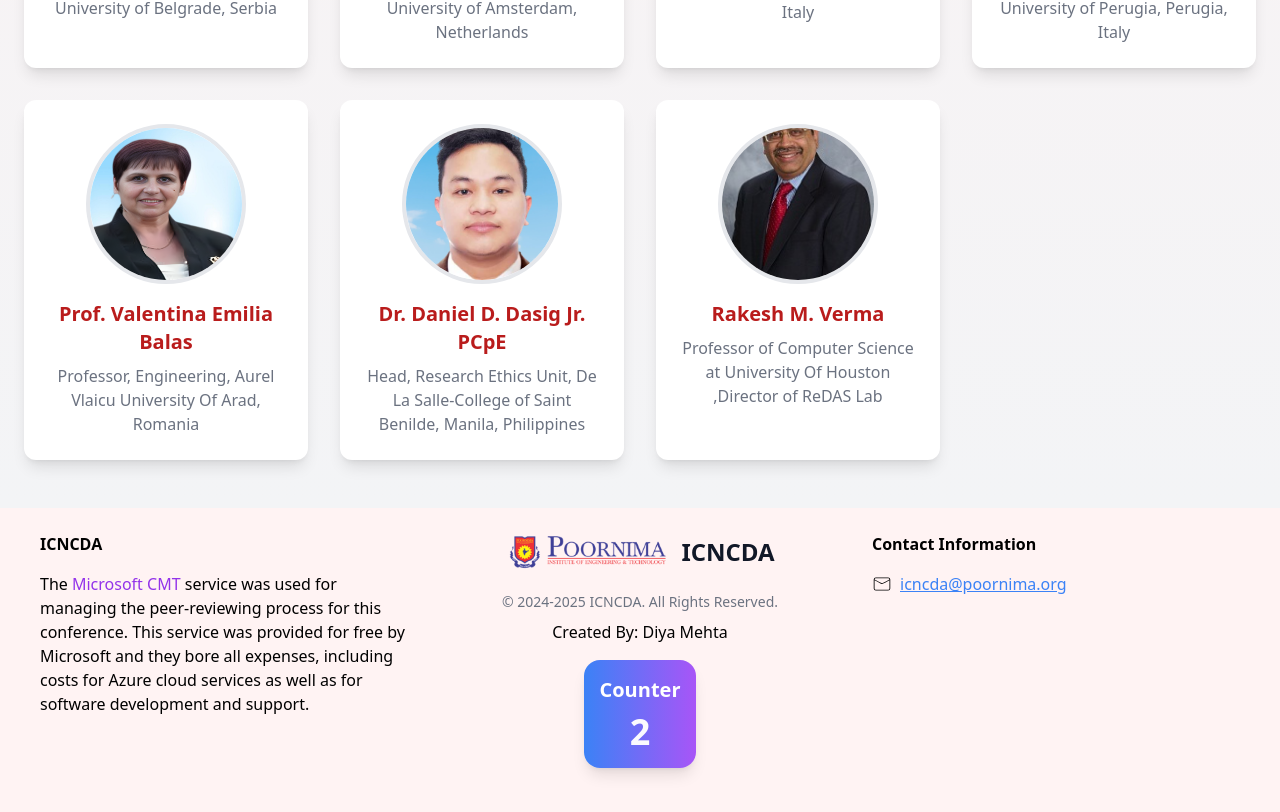
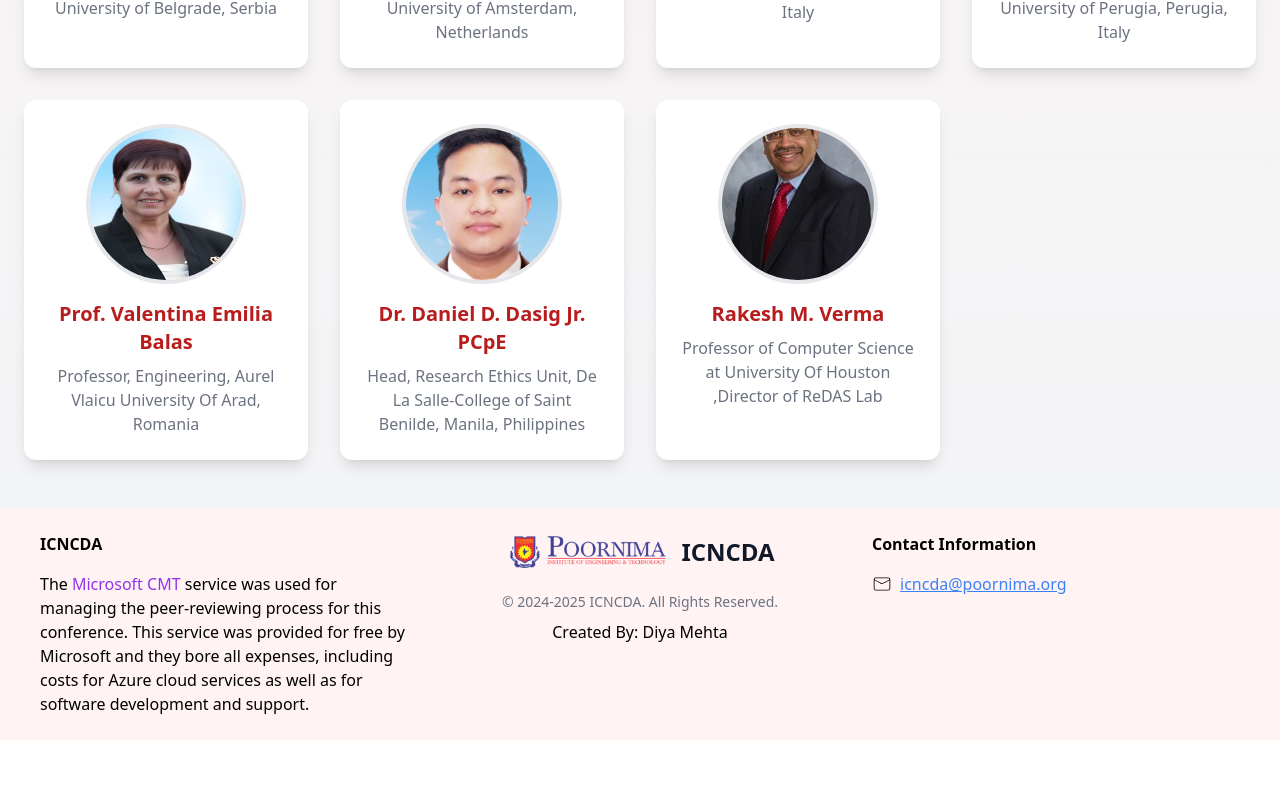
Before and after one commit to Diyamehta60/Department_conference, a React (Vite) app: page /speakers in a window 1280 px wide. Shown: the part 1308-2120 px from the top of the page. After the commit the page ends 2048 px from the top, so only its background shows below. Built offline with nearby package versions, Linux system fonts and the light colour scheme.

Commit message:
anil sir

```diff
--- a/src/components/Footer.jsx
+++ b/src/components/Footer.jsx
@@ -1,78 +1,7 @@
-// import React from "react";
-// import { CiMail } from "react-icons/ci";
-
-// function Footer() {
-//   return (
-//     <div className="text-center bg-red-100/40 p-6 flex flex-col md:flex-row justify-between items-start gap-8 w-full">
-//       {/* Left Section */}
-//       <div className="flex-1 text-left px-4">
-//         <h2 className="font-bold mb-4">ICNCDA</h2>
-//         <p>
-//           The{" "}
-//           <a href="#" className="text-purple-600 hover:underline">
-//             Microsoft CMT
-//           </a>{" "}
-//           service was used for managing the peer-reviewing process for this
-//           conference. This service was provided for free by Microsoft and they
-//           bore all expenses, including costs for Azure cloud services as well as
-//           for software development and support.
-//         </p>
-//       </div>
-
-//       {/* Center Section */}
-//       <div className="flex-1 flex flex-col items-center justify-center">
-//         <a
-//           href="#"
-//           className="flex items-center justify-center mb-5 text-2xl font-semibold text-gray-900"
-//         >
-//           <img src="/clglogo.png" className="h-12 mr-3 sm:h-10" alt="ICNCDA" />
-//           ICNCDA
-//         </a>
-//         <span className="block text-sm text-center text-gray-500">
-//           © 2024-2025 ICNCDA. All Rights Reserved.
-//         </span>
-//         <span className="mt-2">Created By: Diya Mehta</span>
-//         <ul className="flex justify-center mt-5 space-x-5">
-//           {/* Social media icons remain same */}
-//         </ul>
-
-//       </div>
-
-//       {/* Right Section */}
-//       <div className="flex-1 text-left px-4">
-//         <h2 className="font-bold mb-4">Contact Information</h2>
-//         <div>
-//             <p className="mt-2">
-//             <a
-//               href="mailto:icncda@poornima.org"
-//               className="text-blue-500 underline flex items-center gap-2"
-//             >
-//               <CiMail className="inline-block text-black text-xl" />
-//               <span>icncda@poornima.org</span>
-//             </a>
-//           </p>
-//         </div>
-//       </div>
-//     </div>
-//   );
-// }
-
-// export default Footer;
-import React, { useState, useEffect } from "react";
+import React from "react";
 import { CiMail } from "react-icons/ci";
 
 function Footer() {
-  const [count, setCount] = useState(0);
-
-  // Increase counter on page load
-  useEffect(() => {
-    const storedCount = localStorage.getItem("pageHitCount");
-    const newCount = storedCount ? parseInt(storedCount) + 1 : 1;
-
-    setCount(newCount);
-    localStorage.setItem("pageHitCount", newCount);
-  }, []);
-
   return (
     <div className="text-center bg-red-100/40 p-6 flex flex-col md:flex-row justify-between items-start gap-8 w-full">
       {/* Left Section */}
@@ -103,23 +32,17 @@ function Footer() {
           © 2024-2025 ICNCDA. All Rights Reserved.
         </span>
         <span className="mt-2">Created By: Diya Mehta</span>
-
-        {/* Styled Counter */}
-        <div className="mt-4 p-4 bg-gradient-to-r from-blue-500 to-purple-500 text-white rounded-2xl shadow-lg flex flex-col items-center">
-          <span className="text-xl font-semibold">Counter</span>
-          <span className="text-4xl font-bold mt-2 animate-pulse">{count}</span>
-        </div>
-
         <ul className="flex justify-center mt-5 space-x-5">
           {/* Social media icons remain same */}
         </ul>
+
       </div>
 
       {/* Right Section */}
       <div className="flex-1 text-left px-4">
         <h2 className="font-bold mb-4">Contact Information</h2>
         <div>
-          <p className="mt-2">
+            <p className="mt-2">
             <a
               href="mailto:icncda@poornima.org"
               className="text-blue-500 underline flex items-center gap-2"
```
